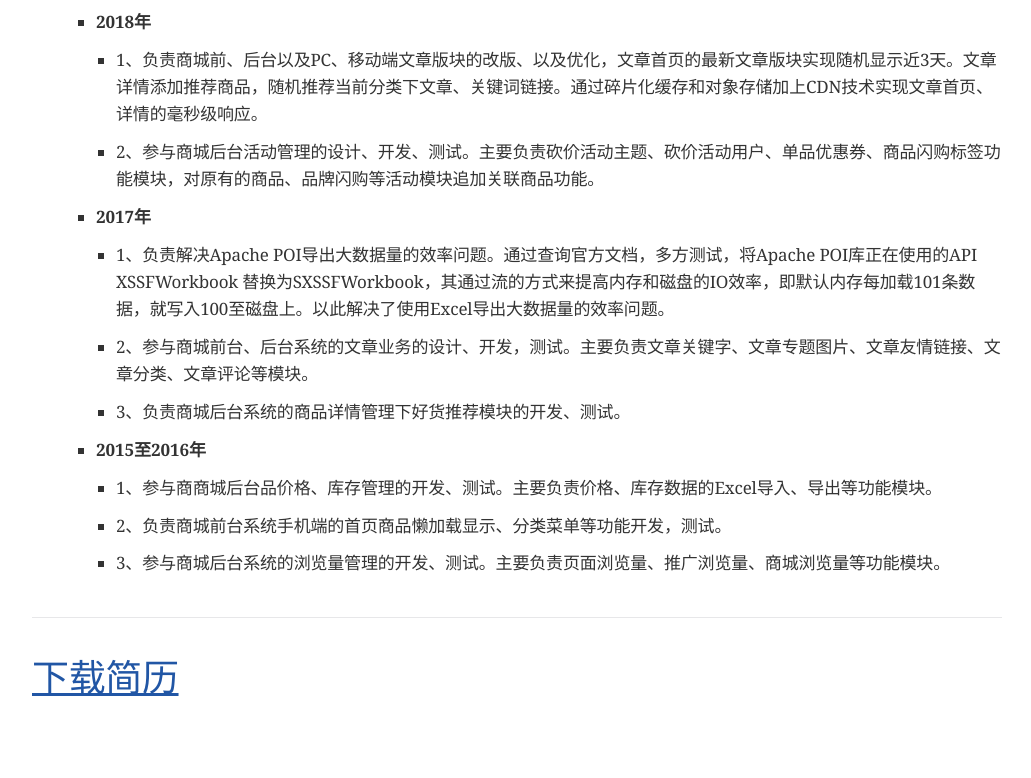
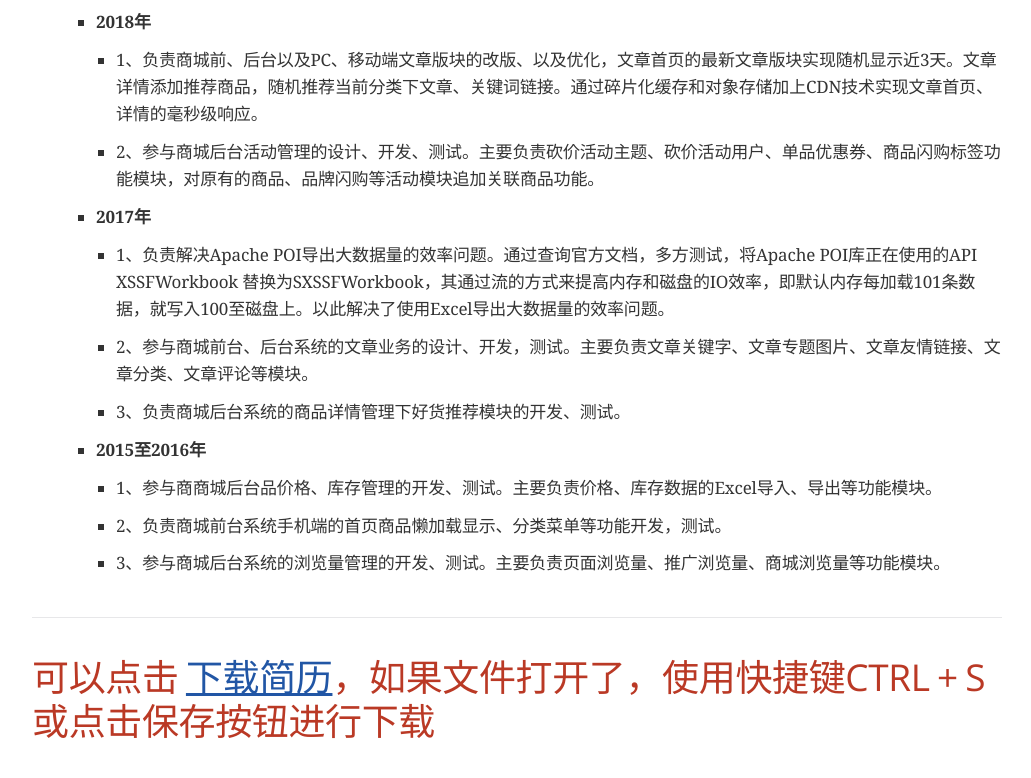
Before and after one commit to chengsean/CV, a plain HTML site: page index.html in a window 1280 px wide. Shown: the part 4496-5274 px from the top of the page, without its empty margins (123-1154 px from the left). Before the commit the page ends 5233 px from the top, so only its background shows below. Drawn offline with nearby package versions, Linux system fonts and the light colour scheme; a web font is replaced by a local one.

Commit message:
Update CV files

```diff
--- a/index.html
+++ b/index.html
@@ -764,7 +764,7 @@ body.book #toc,body.book #preamble,body.book h1.sect0,body.book .sect1>h2{page-b
 </div>
 </div>
 <div class="sect1 data-line-83">
-<h2 id="_下载简历"><strong><a href="程绍壮_Java开发.pdf">下载简历</a></strong></h2>
+<h2 id="_可以点击_下载简历如果文件打开了使用快捷键ctrl_s或点击保存按钮进行下载"><strong>可以点击 <a href="程绍壮_Java开发.pdf">下载简历</a>，如果文件打开了，使用快捷键CTRL + S或点击保存按钮进行下载</strong></h2>
 <div class="sectionbody">
 
 </div>
```
Also changed, not shown: 1 other file.
